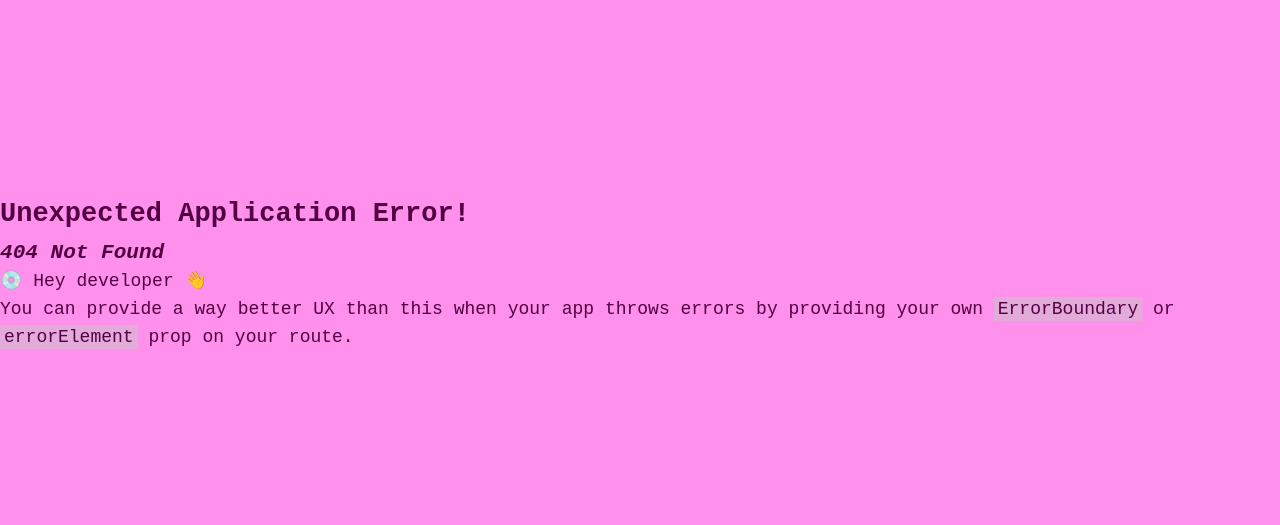
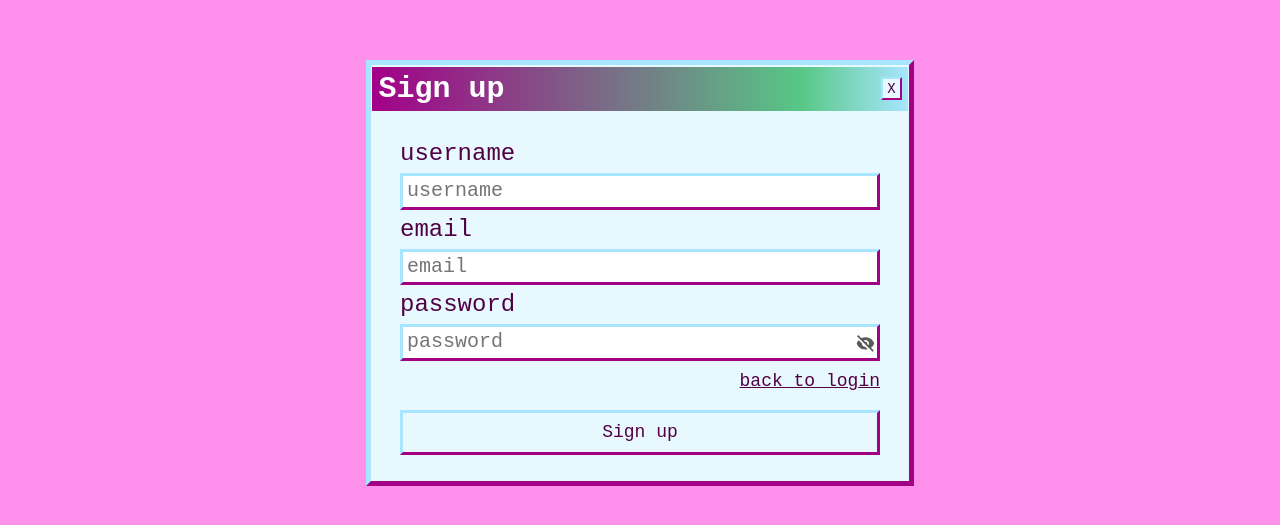
Before and after one commit to Isutomu/odin-book-frontend-top, a React (Vite) app: page /signup in a window 1280 px wide. Before the commit this address had no page. Shown: the part 127-652 px from the top of the page. Built offline with nearby package versions, Linux system fonts and the light colour scheme; no server answers.

Commit message:
:sparkles: feat: Sign up Page

```diff
--- /dev/null
+++ b/src/pages/Signup/Signup.module.css
@@ -0,0 +1,40 @@
+body {
+  display: flex;
+  place-items: center;
+}
+
+.main {
+  display: flex;
+  flex-direction: column;
+  align-items: center;
+  padding: var(--padding-3xl) var(--padding-4xl);
+}
+
+.header {
+  font-size: var(--text-5xl);
+}
+
+.form {
+  display: flex;
+  flex-direction: column;
+  gap: var(--padding-xxs);
+}
+
+.linkDiv {
+  display: flex;
+  justify-content: end;
+  padding: var(--padding-sm) 0 var(--padding-lg);
+}
+
+.buttonsDiv {
+  display: flex;
+  gap: var(--spacing-xl);
+}
+
+.buttonsDiv > button:nth-child(1) {
+  flex-grow: 7;
+}
+
+.buttonsDiv > button:nth-child(2) {
+  flex-grow: 3;
+}
--- /dev/null
+++ b/src/pages/Signup/Signup.tsx
@@ -0,0 +1,103 @@
+// 3rd Party Modules
+import { useContext, useEffect, useState, type FormEvent } from "react";
+import { useNavigate } from "react-router-dom";
+
+// Local Modules
+import styles from "./Signup.module.css";
+import { ErrorContext } from "../../routes/App";
+import { UsernameInput } from "../../wrappers/UsernameInput";
+import { PasswordInput } from "../../wrappers/PasswordInput";
+import { DialogBox } from "../../components/DialogBox/DialogBox";
+import { Button } from "../../components/Button/Button";
+import { useSignup } from "../../api/endpoints";
+import { Loading } from "../../components/Loading/Loading";
+import { Anchor } from "../../components/Anchor/Anchor";
+import { EmailInput } from "../../wrappers/EmailInput";
+
+// Exportable Component
+export const Signup = () => {
+  const errorContext = useContext(ErrorContext);
+  const [username, setUsername] = useState<string>("");
+  const [errorUsername, setErrorUsername] = useState<string | null>(null);
+  const [password, setPassword] = useState<string>("");
+  const [errorPassword, setErrorPassword] = useState<string | null>(null);
+  const [email, setEmail] = useState<string>("");
+  const [errorEmail, setErrorEmail] = useState<string | null>(null);
+  const [showError, setShowError] = useState<boolean>(false);
+  const navigate = useNavigate();
+
+  const signupMutation = useSignup({ fetch: { credentials: "include" } });
+
+  useEffect(() => {
+    if (signupMutation.isError) {
+      errorContext?.setError("Unknown server error");
+      return;
+    }
+
+    if (signupMutation.isSuccess) {
+      if (signupMutation.data?.status === 201) {
+        errorContext?.setError("User created!");
+        navigate("/login");
+      } else {
+        errorContext?.setError("Invalid username, email, and/or password");
+      }
+    }
+  }, [signupMutation.isSuccess]);
+
+  const handleSubmit = async (e: FormEvent) => {
+    e.preventDefault();
+    // Check for input errors
+    if (!showError) {
+      setShowError(true);
+    }
+    if (errorUsername || errorEmail || errorPassword) {
+      errorContext?.setError(
+        `Invalid ${errorUsername ? "'username'" : ""} ${errorEmail ? "'email'" : ""} ${errorPassword ? "'password'" : ""}`,
+      );
+      return;
+    }
+
+    signupMutation.mutate({ data: { username, email, password } });
+  };
+
+  return (
+    <DialogBox title="Sign up">
+      <main className={styles.main}>
+        {signupMutation.isPending && <Loading loading={true} />}
+        <form
+          className={styles.form}
+          onSubmit={handleSubmit}
+          aria-label="Sign up user"
+        >
+          <UsernameInput
+            value={username}
+            setValue={setUsername}
+            error={errorUsername}
+            setError={setErrorUsername}
+            showError={showError}
+          />
+          <EmailInput
+            value={email}
+            setValue={setEmail}
+            error={errorEmail}
+            setError={setErrorEmail}
+            showError={showError}
+          />
+          <PasswordInput
+            value={password}
+            setValue={setPassword}
+            error={errorPassword}
+            setError={setErrorPassword}
+            showError={showError}
+          />
+          <div className={styles.linkDiv}>
+            <Anchor name="back to login" destinationPath="/login" />
+          </div>
+          <div className={styles.buttonsDiv}>
+            <Button name="Sign up" type="submit" onClick={handleSubmit} />
+          </div>
+        </form>
+      </main>
+    </DialogBox>
+  );
+};
--- a/src/routes/index.tsx
+++ b/src/routes/index.tsx
@@ -5,6 +5,7 @@ import { createBrowserRouter } from "react-router-dom";
 import { App } from "./App";
 import { Login } from "../pages/Login/Login";
 import { UnprotectedRoute } from "./UnprotectedRoute";
+import { Signup } from "../pages/Signup/Signup";
 
 export const routes = createBrowserRouter(
   [
@@ -14,7 +15,10 @@ export const routes = createBrowserRouter(
       children: [
         {
           element: <UnprotectedRoute />,
-          children: [{ path: "/login", element: <Login /> }],
+          children: [
+            { path: "/login", element: <Login /> },
+            { path: "/signup", element: <Signup /> },
+          ],
         },
       ],
     },
```
Also changed, not shown: 1 other file (tests, documents, lock files or other folders).
